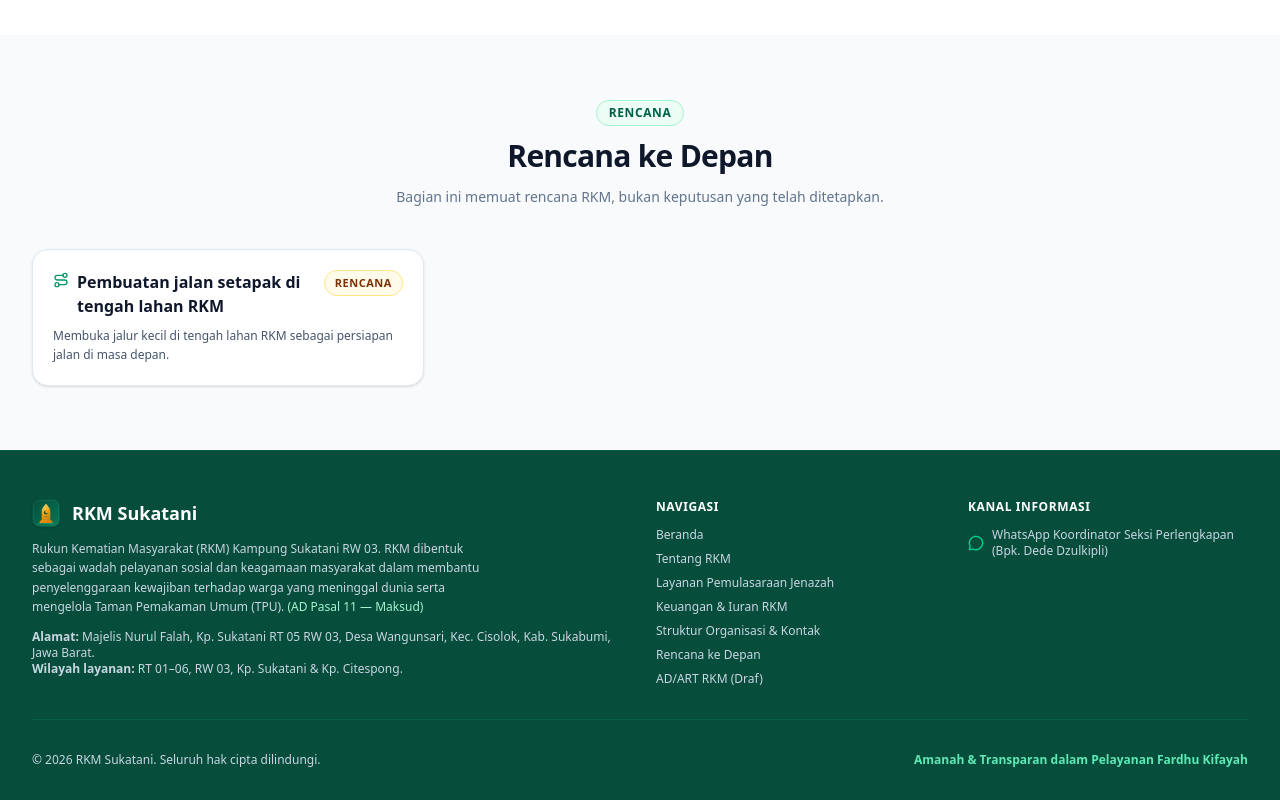
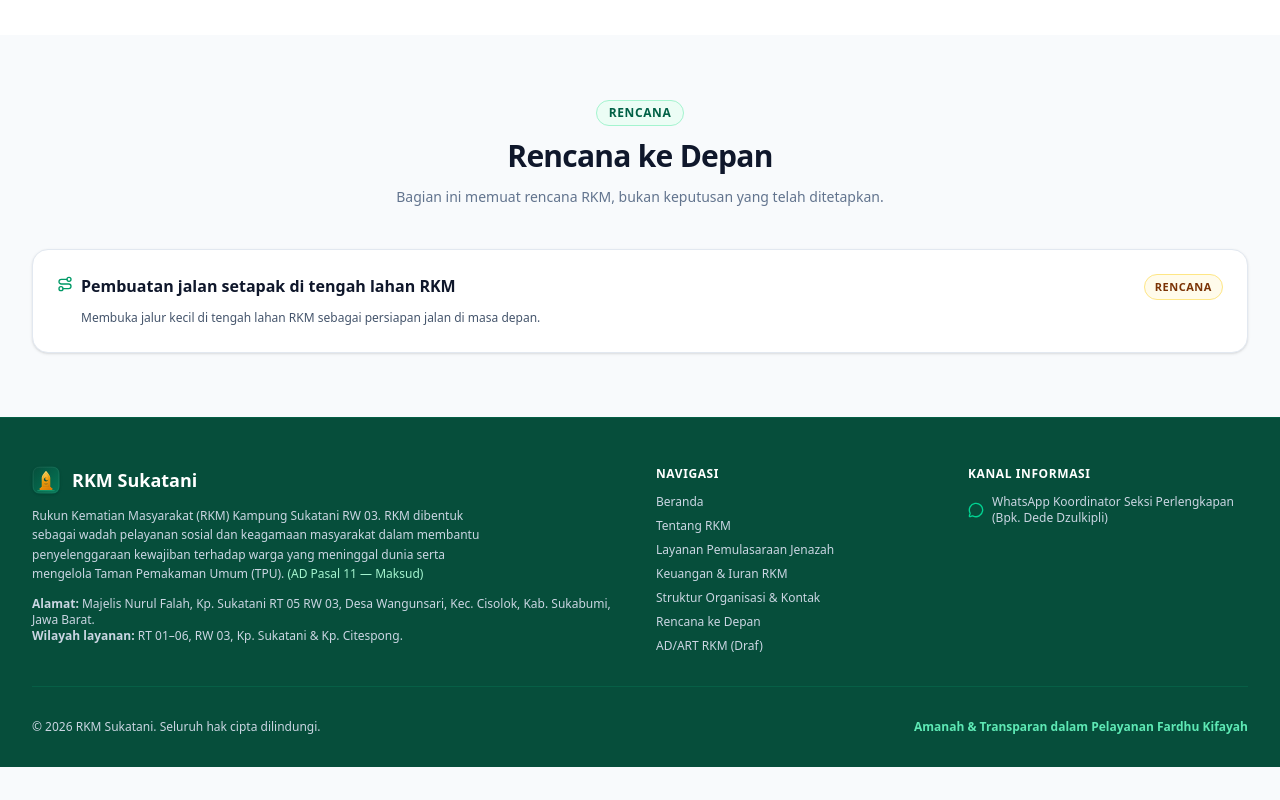
Before and after one commit to rkm-sukatani/rkm-sukatani.github.io, a React (Vite) app: page / in a window 1280 px wide. Shown: the part 7485-8285 px from the top of the page. After the commit the page ends 8252 px from the top, so only its background shows below. Built offline with nearby package versions, Linux system fonts and the light colour scheme.

Commit message:
Rencana ke Depan: tampilkan butir rencana dalam satu kartu selebar kontainer
Kartu tunggal memakai lebar penuh di desktop dan ponsel. Jika nanti ada
lebih dari satu butir, isinya disusun dalam daftar di dalam kartu yang sama,
bukan dalam kisi.

```diff
--- a/src/components/home/Sections.tsx
+++ b/src/components/home/Sections.tsx
@@ -687,9 +687,10 @@ export function RencanaSection() {
   return (
     <section id="rencana" className="py-16 px-4 sm:px-6 lg:px-8 max-w-7xl mx-auto scroll-mt-24">
       <SectionHeader id="rencana" badge={t("rencana.badge")} title={t("rencana.title")} subtitle={t("rencana.subtitle")} />
-      <div className="grid md:grid-cols-2 lg:grid-cols-3 gap-5 text-start">
+      <div className="w-full p-5 sm:p-6 rounded-2xl bg-white border border-slate-200 shadow-sm text-start">
+        <ul className="divide-y divide-slate-200">
           {rkm.rencanaKeDepan.items.map((item) => (
-          <div key={item.title} className="p-5 rounded-2xl bg-white border border-slate-200 shadow-sm flex flex-col">
+            <li key={item.title} className="py-5 first:pt-0 last:pb-0">
               <div className="flex items-start justify-between gap-3 mb-2">
                 <h3 className="font-bold text-slate-900 flex items-start gap-2">
                   <Route className="w-4 h-4 text-emerald-600 shrink-0 mt-0.5" aria-hidden="true" />
@@ -699,9 +700,10 @@ export function RencanaSection() {
                   {tx(item.status)}
                 </span>
               </div>
-            <p className="text-xs text-slate-600 leading-relaxed">{tx(item.text)}</p>
-          </div>
+              <p className="text-xs text-slate-600 leading-relaxed ps-6">{tx(item.text)}</p>
+            </li>
           ))}
+        </ul>
       </div>
     </section>
   );
```
Lines whose indentation alone changed are shown as unchanged.
